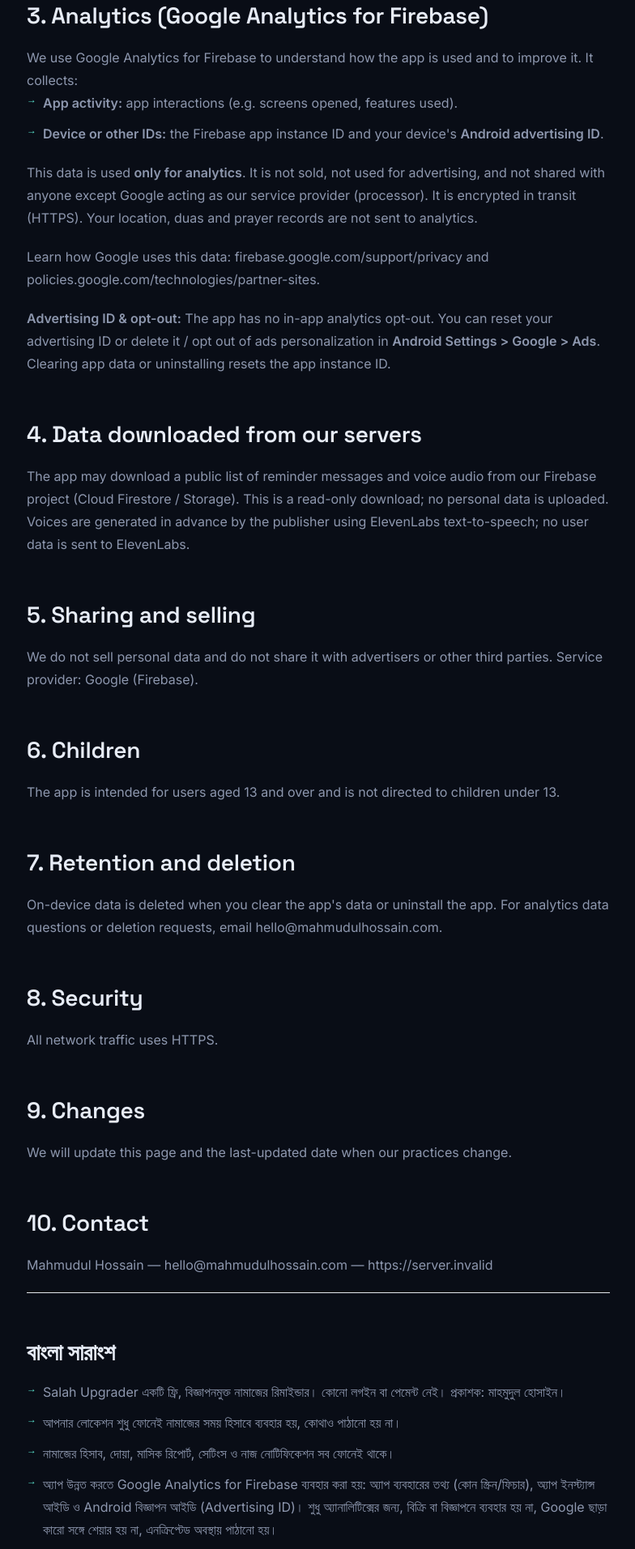
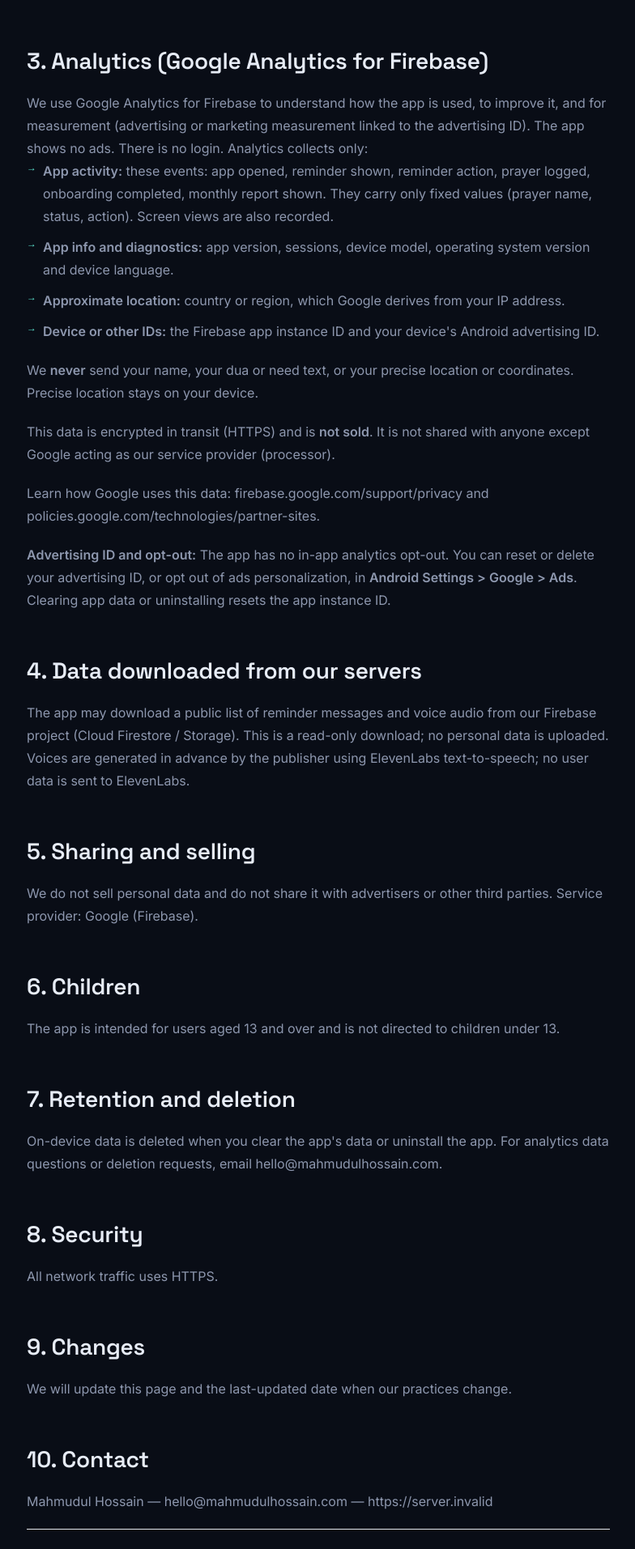
Before and after one commit to Mahmudul4480/mahmudul-hossain-portfolio, a Next.js app: page /salah-upgrader/privacy in a window 1280 px wide. Shown: the part 884-2797 px from the top of the page at 81% size, without its empty margins (221-1005 px from the left). Built offline with nearby package versions, Linux system fonts and the light colour scheme; no server answers.

Commit message:
Detail Salah Upgrader Analytics data in privacy policy
Resync /salah-upgrader/privacy with the draft: list the six events,
screen views, app/device fields, IP country/region, instance and
advertising IDs; state precise location is never sent (EN + BN).
Omit draft TODO retention text.

```diff
--- a/app/salah-upgrader/privacy/page.tsx
+++ b/app/salah-upgrader/privacy/page.tsx
@@ -13,20 +13,18 @@ const packageName = "com.mahmudulhossain.salahupgrader";
 export const metadata: Metadata = {
   title: "Salah Upgrader Privacy Policy",
   description:
-    "Privacy policy for Salah Upgrader by Mahmudul Hossain. Location and prayer data stay on device; Google Analytics for Firebase is used only for analytics.",
+    "Privacy policy for Salah Upgrader by Mahmudul Hossain. Precise location stays on device; Google Analytics for Firebase collects limited analytics and measurement data only.",
   alternates: { canonical: pageUrl },
   openGraph: {
     title: "Salah Upgrader Privacy Policy",
-    description:
-      "How Salah Upgrader handles data. Publisher: Mahmudul Hossain.",
+    description: "How Salah Upgrader handles data. Publisher: Mahmudul Hossain.",
     url: pageUrl,
     type: "website",
   },
   twitter: {
     card: "summary",
     title: "Salah Upgrader Privacy Policy",
-    description:
-      "How Salah Upgrader handles data. Publisher: Mahmudul Hossain.",
+    description: "How Salah Upgrader handles data. Publisher: Mahmudul Hossain.",
   },
 };
 
@@ -77,8 +75,9 @@ export default function SalahUpgraderPrivacyPage() {
                 <ul>
                   <li>
                     <strong>Location (approximate or precise):</strong> used only on your phone to
-                    calculate prayer times. It is never sent to us or anyone else. You can choose a
-                    city manually instead.
+                    calculate prayer times. Your precise location is never sent to us or anyone else
+                    (Analytics only infers an approximate country or region from your IP address; see
+                    section 3). You can choose a city manually instead.
                   </li>
                   <li>
                     <strong>App data you enter:</strong> prayer status, reminder settings, duas/asks,
@@ -93,24 +92,36 @@ export default function SalahUpgraderPrivacyPage() {
 
                 <h2>3. Analytics (Google Analytics for Firebase)</h2>
                 <p>
-                  We use Google Analytics for Firebase to understand how the app is used and to
-                  improve it. It collects:
+                  We use Google Analytics for Firebase to understand how the app is used, to improve
+                  it, and for measurement (advertising or marketing measurement linked to the
+                  advertising ID). The app shows no ads. There is no login. Analytics collects only:
                 </p>
                 <ul>
                   <li>
-                    <strong>App activity:</strong> app interactions (e.g. screens opened, features
-                    used).
+                    <strong>App activity:</strong> these events: app opened, reminder shown, reminder
+                    action, prayer logged, onboarding completed, monthly report shown. They carry
+                    only fixed values (prayer name, status, action). Screen views are also recorded.
+                  </li>
+                  <li>
+                    <strong>App info and diagnostics:</strong> app version, sessions, device model,
+                    operating system version and device language.
+                  </li>
+                  <li>
+                    <strong>Approximate location:</strong> country or region, which Google derives
+                    from your IP address.
                   </li>
                   <li>
                     <strong>Device or other IDs:</strong> the Firebase app instance ID and your
-                    device&apos;s <strong>Android advertising ID</strong>.
+                    device&apos;s Android advertising ID.
                   </li>
                 </ul>
                 <p>
-                  This data is used <strong>only for analytics</strong>. It is not sold, not used for
-                  advertising, and not shared with anyone except Google acting as our service
-                  provider (processor). It is encrypted in transit (HTTPS). Your location, duas and
-                  prayer records are not sent to analytics.
+                  We <strong>never</strong> send your name, your dua or need text, or your precise
+                  location or coordinates. Precise location stays on your device.
+                </p>
+                <p>
+                  This data is encrypted in transit (HTTPS) and is <strong>not sold</strong>. It is
+                  not shared with anyone except Google acting as our service provider (processor).
                 </p>
                 <p>
                   Learn how Google uses this data:{" "}
@@ -132,9 +143,9 @@ export default function SalahUpgraderPrivacyPage() {
                   .
                 </p>
                 <p>
-                  <strong>Advertising ID &amp; opt-out:</strong> The app has no in-app analytics
-                  opt-out. You can reset your advertising ID or delete it / opt out of ads
-                  personalization in <strong>Android Settings &gt; Google &gt; Ads</strong>. Clearing
+                  <strong>Advertising ID and opt-out:</strong> The app has no in-app analytics
+                  opt-out. You can reset or delete your advertising ID, or opt out of ads
+                  personalization, in <strong>Android Settings &gt; Google &gt; Ads</strong>. Clearing
                   app data or uninstalling resets the app instance ID.
                 </p>
 
@@ -189,16 +200,27 @@ export default function SalahUpgraderPrivacyPage() {
                     পেমেন্ট নেই। প্রকাশক: মাহমুদুল হোসাইন।
                   </li>
                   <li>
-                    আপনার লোকেশন শুধু ফোনেই নামাজের সময় হিসাবে ব্যবহার হয়, কোথাও পাঠানো হয় না।
+                    আপনার সঠিক লোকেশন শুধু ফোনেই নামাজের সময় হিসাবে ব্যবহার হয়, কোথাও পাঠানো হয়
+                    না।
                   </li>
                   <li>
                     নামাজের হিসাব, দোয়া, মাসিক রিপোর্ট, সেটিংস ও নাজ নোটিফিকেশন সব ফোনেই থাকে।
                   </li>
                   <li>
-                    অ্যাপ উন্নত করতে Google Analytics for Firebase ব্যবহার করা হয়: অ্যাপ ব্যবহারের
-                    তথ্য (কোন স্ক্রিন/ফিচার), অ্যাপ ইনস্ট্যান্স আইডি ও Android বিজ্ঞাপন আইডি
-                    (Advertising ID)। শুধু অ্যানালিটিক্সের জন্য, বিক্রি বা বিজ্ঞাপনে ব্যবহার হয় না,
-                    Google ছাড়া কারো সঙ্গে শেয়ার হয় না, এনক্রিপ্টেড অবস্থায় পাঠানো হয়।
+                    অ্যাপ উন্নত করা ও পরিমাপের জন্য Google Analytics for Firebase ব্যবহার করা হয়।
+                    এটি সংগ্রহ করে: অ্যাপ খোলা, রিমাইন্ডার দেখানো, রিমাইন্ডারে অ্যাকশন, নামাজ লগ,
+                    অনবোর্ডিং শেষ, মাসিক রিপোর্ট দেখার মতো ইভেন্ট (শুধু নামাজ, স্ট্যাটাস আর
+                    অ্যাকশনের নির্দিষ্ট মান), কোন স্ক্রিন দেখা হলো, অ্যাপ ভার্সন ও সেশন, ডিভাইস
+                    মডেল, OS ও ভাষা, IP থেকে আনুমানিক দেশ বা অঞ্চল, অ্যাপ ইনস্ট্যান্স আইডি আর Android
+                    বিজ্ঞাপন আইডি।
+                  </li>
+                  <li>
+                    আপনার নাম, দোয়ার লেখা বা সঠিক লোকেশন (কোঅর্ডিনেট) কখনো পাঠানো হয় না। সঠিক
+                    লোকেশন শুধু ফোনেই থাকে।
+                  </li>
+                  <li>
+                    এসব তথ্য এনক্রিপ্টেড অবস্থায় পাঠানো হয়, বিক্রি হয় না, আর Google (সেবাদাতা) ছাড়া
+                    কারো সঙ্গে শেয়ার হয় না। অ্যাপে কোনো বিজ্ঞাপন নেই।
                   </li>
                   <li>
                     অ্যাপের ভেতরে অ্যানালিটিক্স বন্ধের অপশন নেই। বিজ্ঞাপন আইডি রিসেট বা বন্ধ করতে:
```
